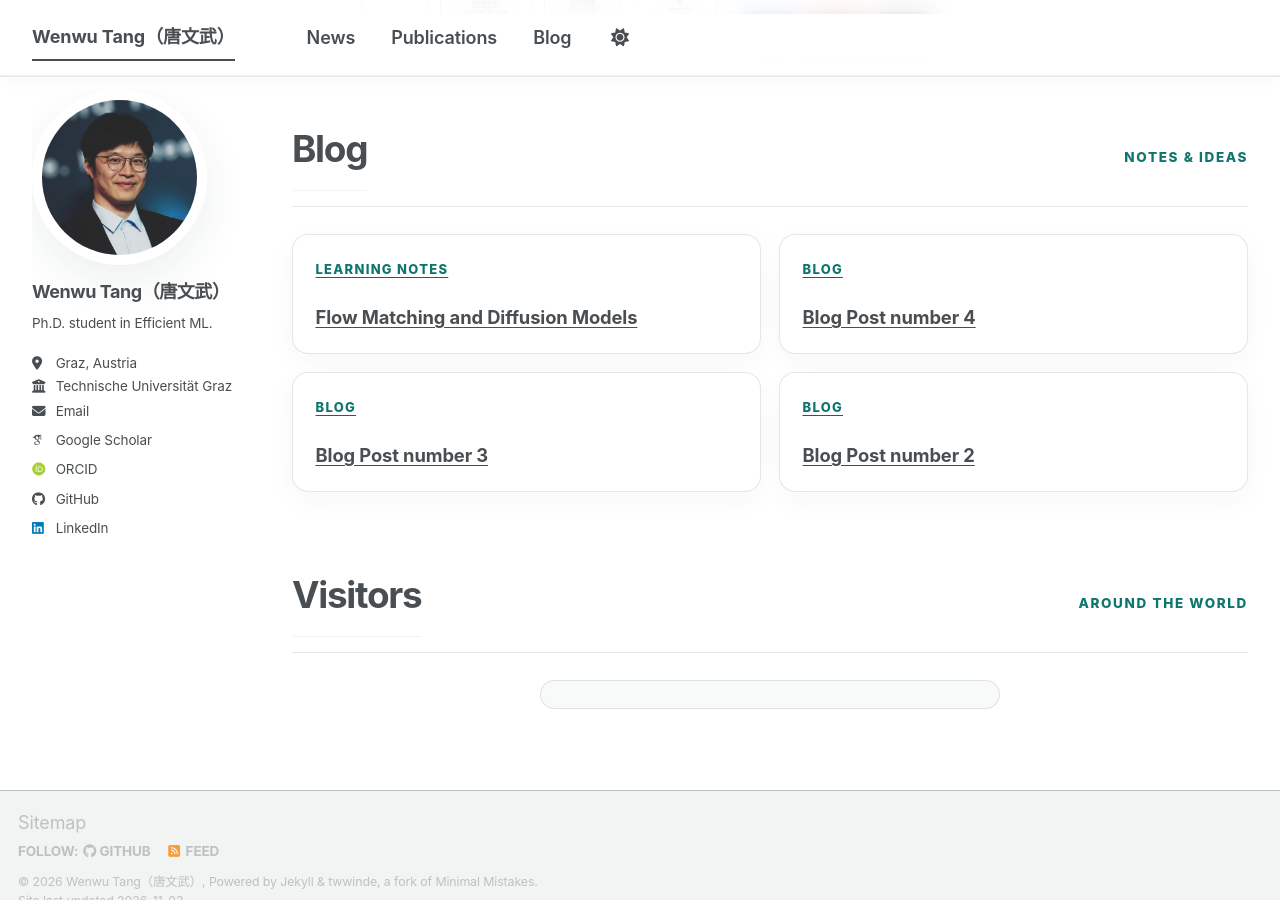
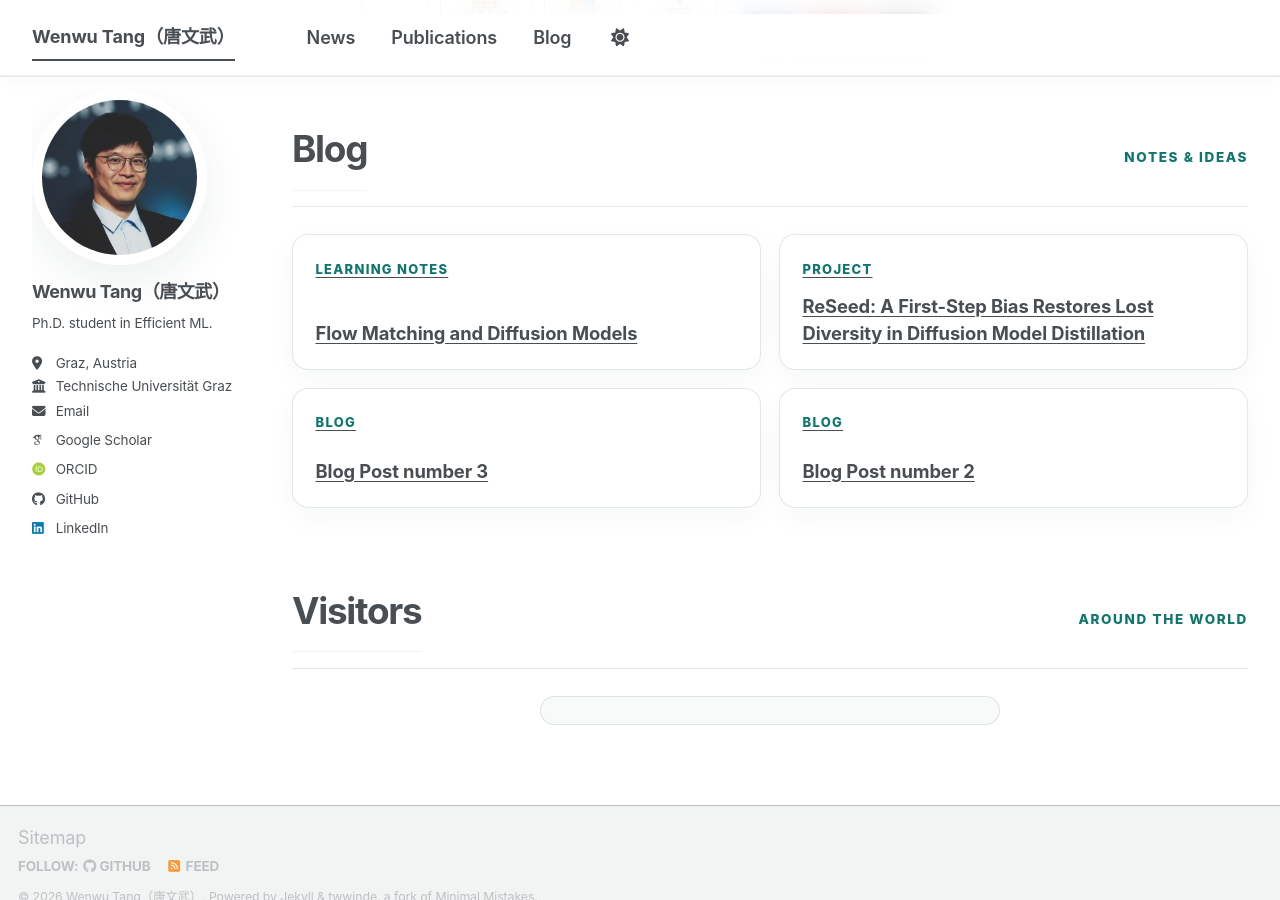
Before and after one commit to TWWinde/TWWinde.github.io, a Jekyll site: the page built from _pages/about.md, in a window 1280 px wide and 900 px high, scrolled down 1852 px. Built offline with Jekyll 4.4.1, drawn with Linux system fonts in a browser that asks for light colours; some web fonts are replaced; a script bundle is joined from its source files by our own code; library files that are not in the unit come from our copies.

Commit message:
Replace placeholder blog card with ReSeed project link

```diff
--- a/_pages/about.md
+++ b/_pages/about.md
@@ -53,7 +53,7 @@ redirect_from:
   </div>
   <div class="blog-grid">
     <a class="blog-card" href="/posts/2025/08/blog-post-1/"><span class="blog-card__meta">Learning notes</span><span class="blog-card__title">Flow Matching and Diffusion Models</span></a>
-    <a class="blog-card" href="/posts/2015/08/blog-post-4/"><span class="blog-card__meta">Blog</span><span class="blog-card__title">Blog Post number 4</span></a>
+    <a class="blog-card" href="https://twwinde.github.io/reseed-project-page/"><span class="blog-card__meta">Project</span><span class="blog-card__title">ReSeed: A First-Step Bias Restores Lost Diversity in Diffusion Model Distillation</span></a>
     <a class="blog-card" href="/posts/2014/08/blog-post-3/"><span class="blog-card__meta">Blog</span><span class="blog-card__title">Blog Post number 3</span></a>
     <a class="blog-card" href="/posts/2013/08/blog-post-2/"><span class="blog-card__meta">Blog</span><span class="blog-card__title">Blog Post number 2</span></a>
   </div>
```
